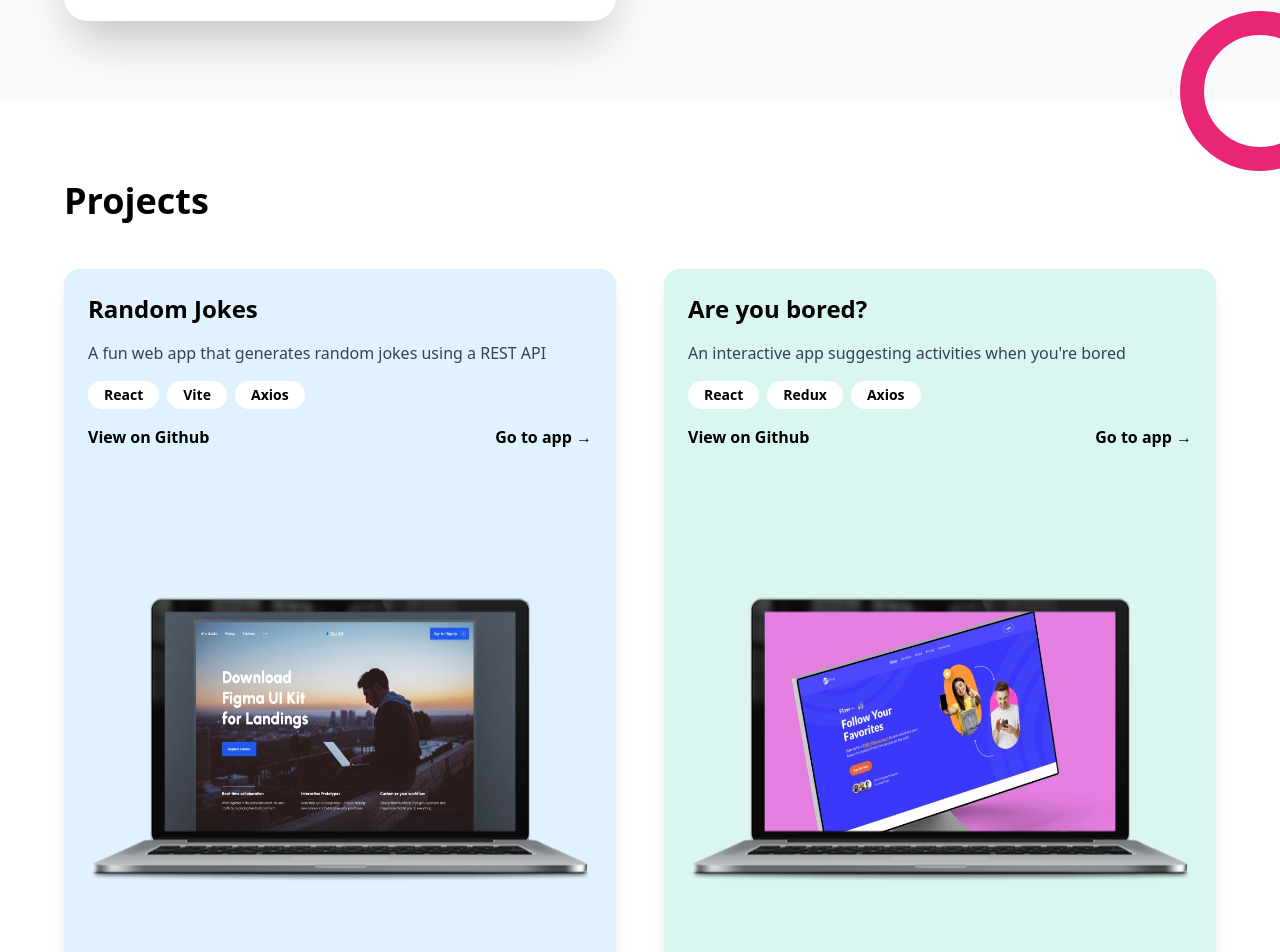
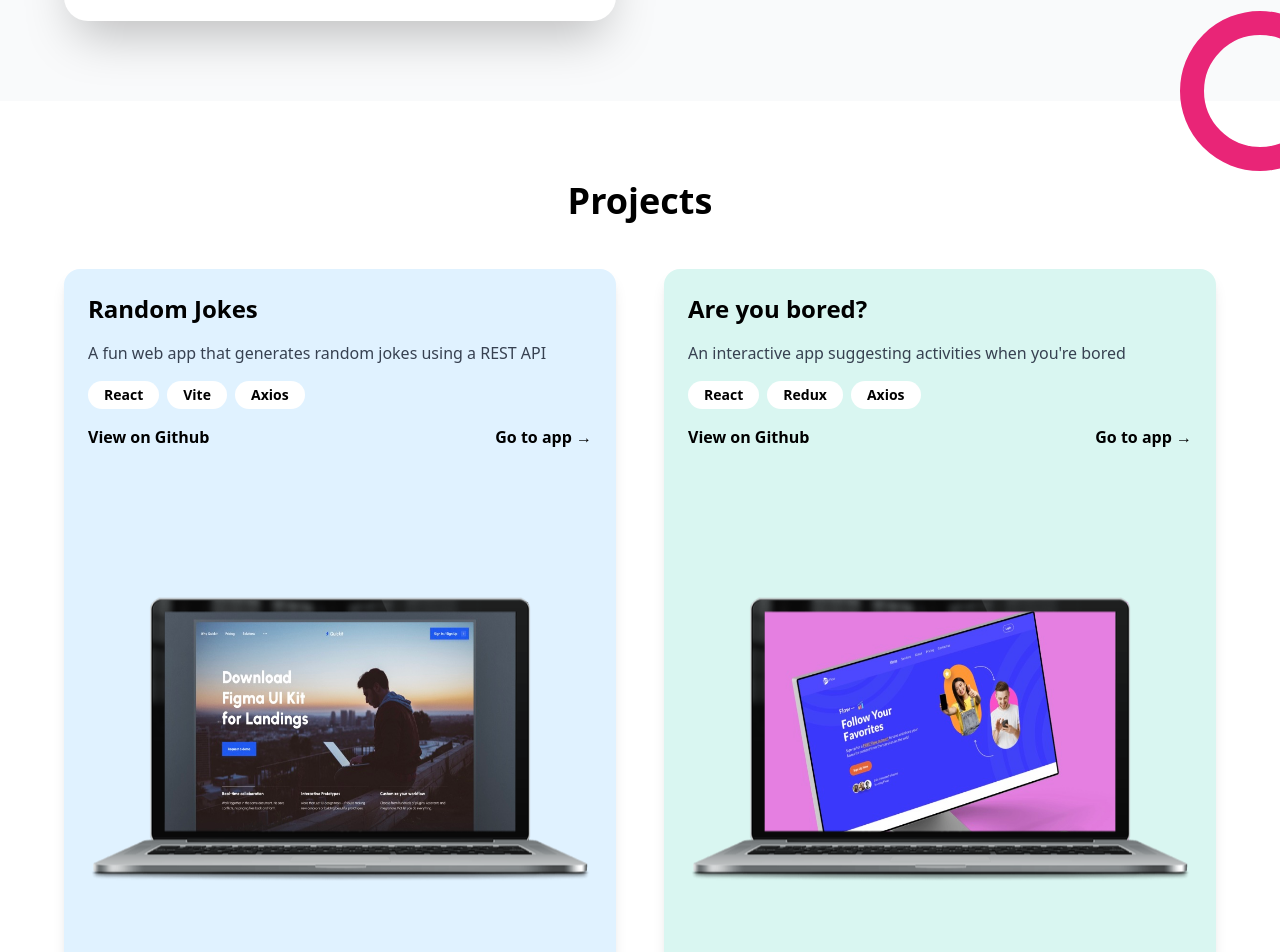
Before and after one commit to bsrayapici/BY_CV_V4_180525, a React (Vite) app: page / in a window 1280 px wide. Shown: the part 1379-2331 px from the top of the page. Built offline with nearby package versions, Linux system fonts and the light colour scheme.

Commit message:
Center the Projects section title

```diff
--- a/src/components/Projects.jsx
+++ b/src/components/Projects.jsx
@@ -14,7 +14,7 @@ function Projects() {
   return (
     <section className="py-20 px-4 md:px-8 lg:px-16 bg-white dark:bg-[#0A0A14]">
       <div className="max-w-7xl mx-auto">
-        <h2 className="text-3xl md:text-4xl font-bold mb-12 text-black dark:text-white text-center md:text-left">
+        <h2 className="text-3xl md:text-4xl font-bold mb-12 text-black dark:text-white text-center">
           {projects.title}
         </h2>
 
@@ -56,11 +56,8 @@ function Projects() {
                   <img
                     src={project.image}
                     alt={`${project.title} Screenshot`}
-                   // className="absolute top-[5%] left-[9%] w-[12%] h-[72%] object-fill rounded-md z-10"
-
-
-  className="absolute top-[1.6%] right-[12.3%] w-[75%] h-[90%] object-fill rounded-md z-10"
-/>
+                    className="absolute top-[1.6%] right-[12.3%] w-[75%] h-[90%] object-fill rounded-md z-10"
+                  />
 
                   <img
                     src={laptopFrame}
```
